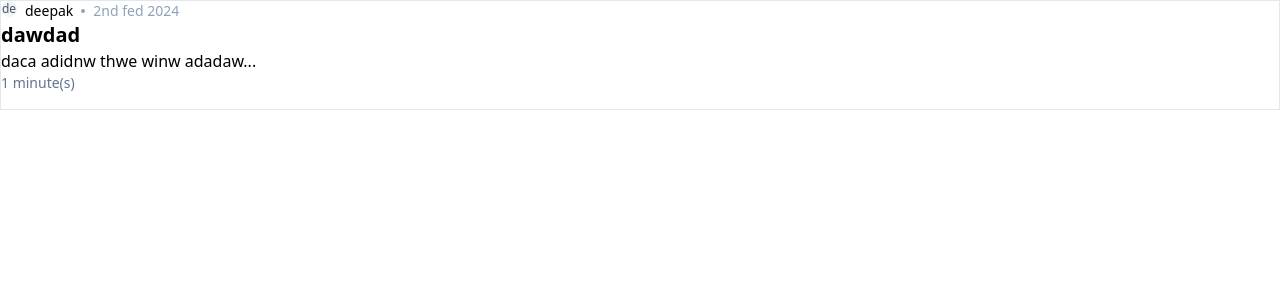
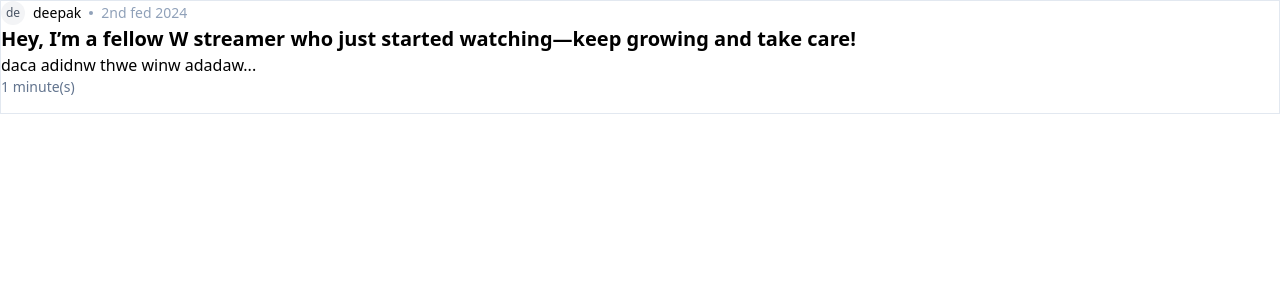
Before and after one commit to DeepakMehra53/medium, a React (Vite) app in the folder frontend/: page /blogs in a window 1280 px wide. Shown: the top 300 px of the page. Built offline with nearby package versions, Linux system fonts and the light colour scheme.

Commit message:
Avatar update

```diff
--- a/frontend/src/components/BlogCard.tsx
+++ b/frontend/src/components/BlogCard.tsx
@@ -41,7 +41,7 @@ function Circle() {
 
 function Avatar({ name }: { name: string }) {
   return (
-    <div className="relative inline-flex items-center justify-center w-4 h-4 overflow-hidden bg-gray-100 rounded-full dark:bg-gray-600">
+    <div className="relative inline-flex items-center justify-center w-6 h-6 overflow-hidden bg-gray-100 rounded-full dark:bg-gray-600">
       <span className="text-xs  text-gray-600 dark:text-gray-300">
         {(name[0] || "") + (name[1] || "")}
       </span>
--- a/frontend/src/pages/Blogs.tsx
+++ b/frontend/src/pages/Blogs.tsx
@@ -1,10 +1,16 @@
 import { BlogCard } from "../components/BlogCard"
 
 export const Blogs =()=>{
-    return <div>
-        <BlogCard authorName={"deepak"}
-            title={"dawdad"}
-            content={"daca adidnw thwe  winw adadaw"}
-            publishedDate={"2nd fed 2024"}/>
-    </div>
+    return (
+      <div>
+        <BlogCard
+          authorName={"deepak"}
+          title={
+            "Hey, I’m a fellow W streamer who just started watching—keep growing and take care!"
+          }
+          content={"daca adidnw thwe  winw adadaw"}
+          publishedDate={"2nd fed 2024"}
+        />
+      </div>
+    );
 }
```
